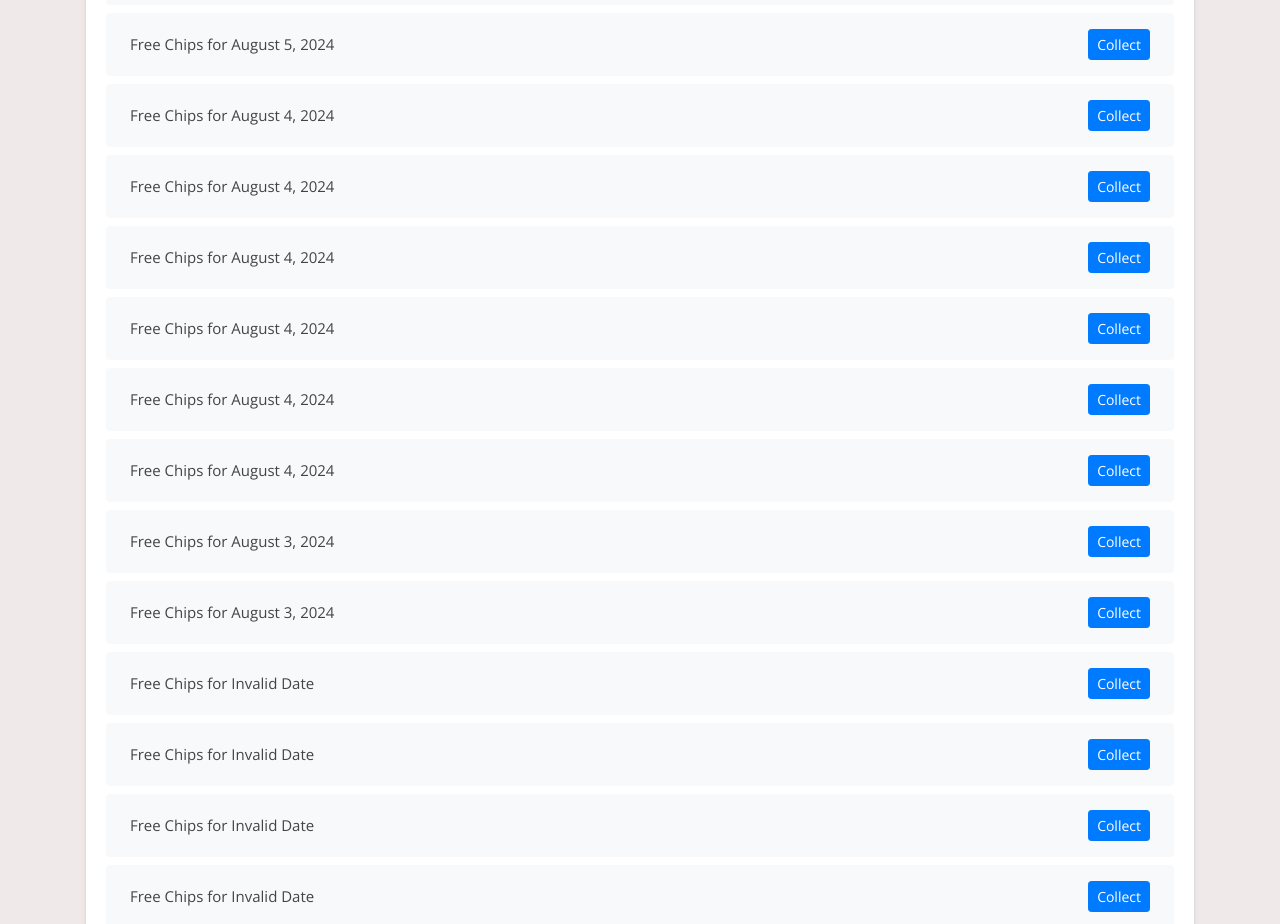
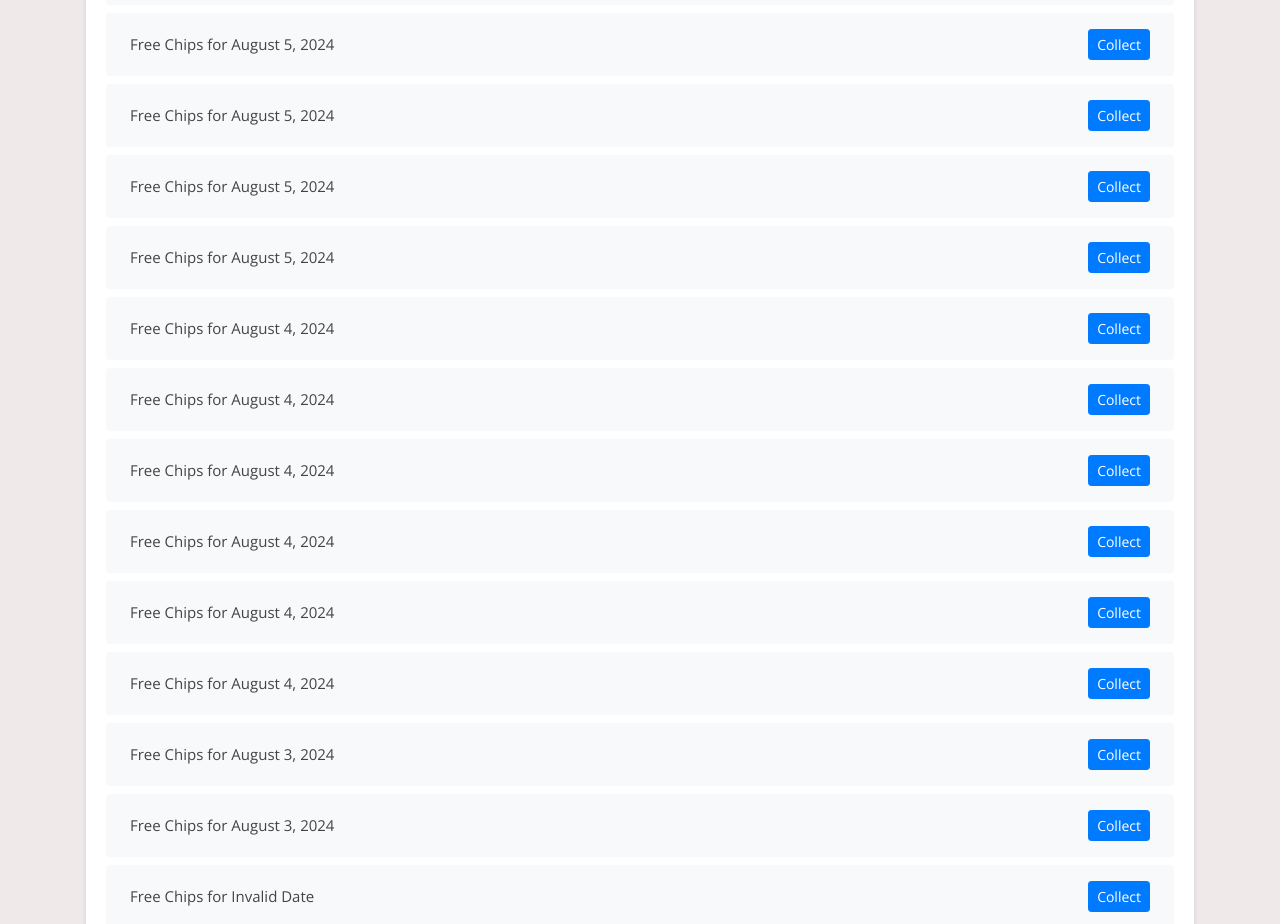
Before and after one commit to Prollad99/bs-net, a Jekyll site: the page built from _posts/2024-07-04-bingo-bash.md, in a window 1280 px wide and 1400 px high, scrolled down 717 px. Shown: the part 155-1079 px from the top of the window. Built offline with Jekyll 4.4.1, drawn with Linux system fonts in a browser that asks for light colours; nearby versions of some CDN libraries; comment, search, counter and statistics services are not loaded; some of the changed text lies outside the part shown.

Commit message:
Update bingo-bash reward links and last modified date

```diff
--- a/_data/include_files.yml
+++ b/_data/include_files.yml
@@ -8,7 +8,7 @@
   last_modified: 2024-08-05 04:08:58
 
 bingo-bash.html:
-  last_modified: 2024-08-05 07:07:44
+  last_modified: 2024-08-05 15:31:24
 
 house-of-fun.html:
   last_modified: 2024-08-05 12:51:32
--- a/_includes/bingo-bash.html
+++ b/_includes/bingo-bash.html
@@ -1,4 +1,16 @@
 <ul class="list-group mt-3 mb-4">
+  <li class="list-group-item d-flex justify-content-between align-items-center">
+    <span>Free Chips for August 5, 2024</span>
+    <a href="http://scrb.ly/4bouowx" class="btn btn-primary btn-sm">Collect</a>
+  </li>
+  <li class="list-group-item d-flex justify-content-between align-items-center">
+    <span>Free Chips for August 5, 2024</span>
+    <a href="https://scrb.ly/3IQJHRW" class="btn btn-primary btn-sm">Collect</a>
+  </li>
+  <li class="list-group-item d-flex justify-content-between align-items-center">
+    <span>Free Chips for August 5, 2024</span>
+    <a href="https://bingo.bitrhymes.com/apps/bingo/facebook/app/ads/viral.php?device=androidp&hash=180a068ab8d267406c1db2c64fbbeaf1&fr_id=&time=&type=erv2&item_id=0&verify=&ptyp=IG&ctyp=BINIGST20240805&se=&yahoo_id=&ref=viral&us_type=eyJzdCI6MTcyMjgwNTIwMCwiZXQiOjE3MjMwNjQ0MDAsInJuIjoxNTQsInJ3ZCI6eyJjaGlwcyI6OH19&rc=&ref=viral&ref_2=na&ref_3=na&ptyp=IG&ctyp=BINIGST20240805" class="btn btn-primary btn-sm">Collect</a>
+  </li>
   <li class="list-group-item d-flex justify-content-between align-items-center">
     <span>Free Chips for August 5, 2024</span>
     <a href="https://bingo.bitrhymes.com/apps/bingo/facebook/app/ads/viral.php?device=androidp&hash=f353525f686e794ee5b0dda82b58d42f&fr_id=&time=&type=OTR&item_id=0&verify=&ptyp=bot&ctyp=pab1&se=&yahoo_id=&ref=viral&us_type=&rc=eyJzdCI6MTcyMjg0MTM3MCwiZXQiOjE3MjI5MTMzNzAsInJuIjo4MjgsInJ3ZCI6eyJjaGlwcyI6OH0sIm1faWQiOiI2MDY1MDg5MTEzNTM5MDUwIiwic3JjIjoiY2hhdGZ1ZWwifQ%3D%3D&ref=viral&ref_2=na&ref_3=na&ptyp=bot&ctyp=pab1" class="btn btn-primary btn-sm">Collect</a>
@@ -387,16 +399,4 @@
     <span>Free Chips for Invalid Date</span>
     <a href="https://bingo.bitrhymes.com/apps/bingo/facebook/app/ads/viral.php?device=androidp&hash=157d2840426211db09f64e25f592adff&fr_id=&time=&type=OTR&item_id=0&verify=&ptyp=bot&ctyp=&se=&yahoo_id=&ref=viral&us_type=&rc=eyJzdCI6MTcyMTM3MjU4NSwiZXQiOjE3MjE0NDQ1ODUsInJuIjo1MzksInJ3ZCI6eyJjaGlwcyI6NH0sIm1faWQiOiI2NDM2MjgzOTI2NDI0NDQ0Iiwic3JjIjoiY2hhdGZ1ZWwifQ%3D%3D&ref=viral&ref_2=na&ref_3=na&ptyp=bot&ctyp=na" class="btn btn-primary btn-sm">Collect</a>
   </li>
-  <li class="list-group-item d-flex justify-content-between align-items-center">
-    <span>Free Chips for Invalid Date</span>
-    <a href="https://bingo.bitrhymes.com/apps/bingo/facebook/app/ads/viral.php?device=androidp&hash=11e1c2cf165554d579d49b11f0b16778&fr_id=&time=&type=OTR&item_id=0&verify=&ptyp=bot&ctyp=&se=&yahoo_id=&ref=viral&us_type=&rc=eyJzdCI6MTcyMTM3MjYyNCwiZXQiOjE3MjE0NDQ2MjQsInJuIjoxNzcsInJ3ZCI6eyJjaGlwcyI6MTB9LCJtX2lkIjoiNjQzNjI4MzkyNjQyNDQ0NCIsInNyYyI6ImNoYXRmdWVsIn0%3D&ref=viral&ref_2=na&ref_3=na&ptyp=bot&ctyp=na" class="btn btn-primary btn-sm">Collect</a>
-  </li>
-  <li class="list-group-item d-flex justify-content-between align-items-center">
-    <span>Free Chips for Invalid Date</span>
-    <a href="https://scrb.ly/4ct55dG" class="btn btn-primary btn-sm">Collect</a>
-  </li>
-  <li class="list-group-item d-flex justify-content-between align-items-center">
-    <span>Free Chips for Invalid Date</span>
-    <a href="https://scrb.ly/4bzYfC8" class="btn btn-primary btn-sm">Collect</a>
-  </li>
 </ul>
```
Also changed, not shown: links-json/bingo-bash.json (+12 -9 lines).
